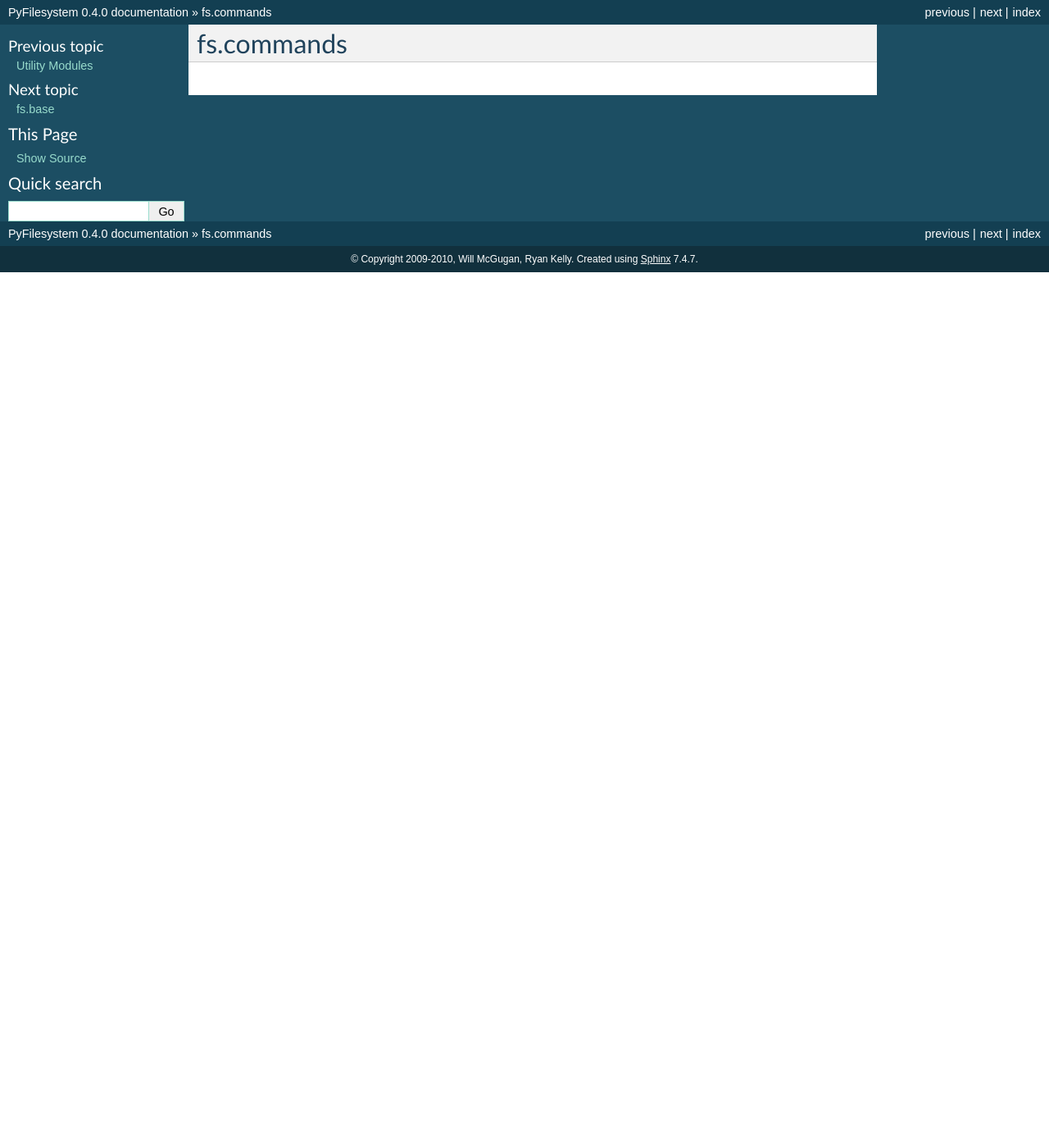
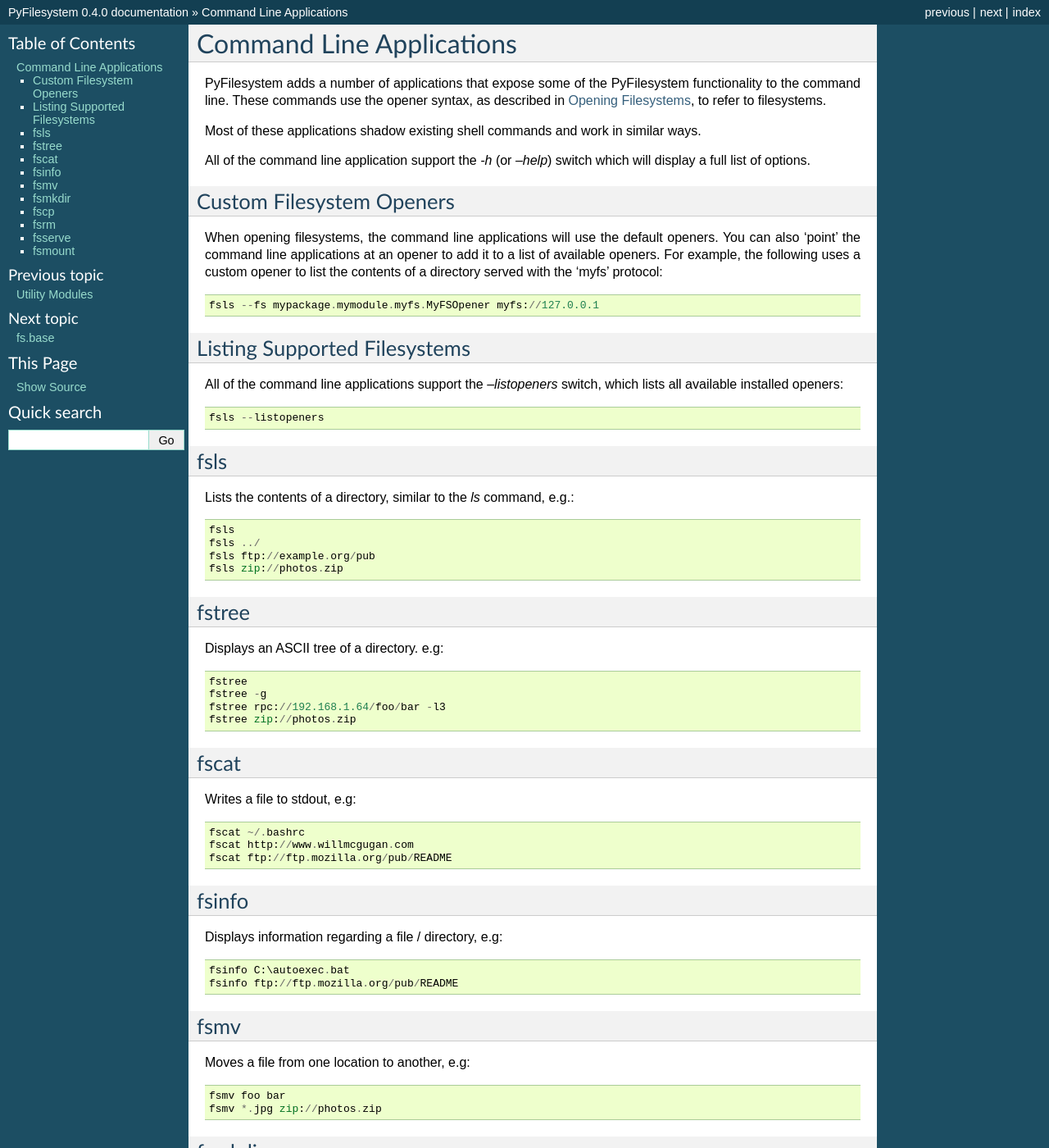
Before and after one commit to PyFilesystem/pyfilesystem, a Sphinx documentation site: the page built from docs/commands.rst, in a window 1280 px wide and 1400 px high. Shown: the whole window at 82% size. Built offline with Sphinx 7.4.7, drawn with Linux system fonts in a browser that asks for light colours; some of the changed text lies outside the part shown.

Commit message:
Docs on the command line apps

```diff
--- a/docs/commands.rst
+++ b/docs/commands.rst
@@ -1,2 +1,114 @@
-fs.commands
-===========
+Command Line Applications
+=========================
+
+PyFilesystem adds a number of applications that expose some of the PyFilesystem functionality to the command line.
+These commands use the opener syntax, as described in :doc:`opening`, to refer to filesystems.
+
+Most of these applications shadow existing shell commands and work in similar ways.
+
+All of the command line application support the `-h` (or `--help`) switch which will display a full list of options.
+
+
+Custom Filesystem Openers
+-------------------------
+
+When opening filesystems, the command line applications will use the default openers.
+You can also 'point' the command line applications at an opener to add it to a list of available openers.
+For example, the following uses a custom opener to list the contents of a directory served with the 'myfs' protocol::
+
+	fsls --fs mypackage.mymodule.myfs.MyFSOpener myfs://127.0.0.1
+
+Listing Supported Filesystems
+-----------------------------
+
+All of the command line applications support the `--listopeners` switch, which lists all available installed openers::
+
+	fsls --listopeners
+
+fsls
+----
+
+Lists the contents of a directory, similar to the `ls` command, e.g.::
+
+	fsls
+	fsls ../
+	fsls ftp://example.org/pub
+	fsls zip://photos.zip
+
+fstree
+------
+
+Displays an ASCII tree of a directory. e.g::
+
+	fstree
+	fstree -g
+	fstree rpc://192.168.1.64/foo/bar -l3
+	fstree zip://photos.zip
+
+fscat
+-----
+
+Writes a file to stdout, e.g::
+
+	fscat ~/.bashrc
+	fscat http://www.willmcgugan.com
+	fscat ftp://ftp.mozilla.org/pub/README
+
+fsinfo
+------
+
+Displays information regarding a file / directory, e.g::
+
+	fsinfo C:\autoexec.bat
+	fsinfo ftp://ftp.mozilla.org/pub/README
+
+fsmv
+----
+
+Moves a file from one location to another, e.g::
+
+	fsmv foo bar
+	fsmv *.jpg zip://photos.zip
+
+fsmkdir
+-------
+
+Makes a directory on a filesystem, e.g::
+
+	fsmkdir foo
+	fsmkdir ftp://ftp.mozilla.org/foo
+	fsmkdir rpc://127.0.0.1/foo
+
+fscp
+----
+
+Copies a file from one location to another, e.g::
+
+	fscp foo bar
+	fscp ftp://ftp.mozilla.org/pub/README readme.txt
+
+fsrm
+----
+
+Removes (deletes) a file from a filesystem, e.g::
+
+	fsrm foo
+	fsrm -r mydir
+
+fsserve
+-------
+
+Serves the contents of a filesystem over a network with one of a number of methods; HTTP, RPC or SFTP, e.g::
+
+	fsserve
+	fsserve --type rpc
+	fsserve --type http zip://photos.zip
+
+fsmount
+-------
+
+Mounts a filesystem with FUSE (on Linux) and Dokan (on Windows), e.g::
+
+	fsmount mem:// ram
+	fsserve mem:// M
+	fsserve ftp://ftp.mozilla.org/pub ftpgateway
--- a/docs/getting_started.rst
+++ b/docs/getting_started.rst
@@ -1,7 +1,7 @@
 Getting Started
 ===============
 
-PyFilesystem is a Python-only module and can be installed with easy_install or by source. PyFilesystem is know to work on Linux, Mac and OSX.
+PyFilesystem is a Python-only module and can be installed with easy_install or by source. PyFilesystem is known to work on Linux, Mac and OSX.
 
 Installing
 ----------
@@ -24,7 +24,7 @@
 
     >>> import fs
     >>> fs.__version__
-    '0.3.0'
+    '0.4.0'
 
 Prerequisites
 -------------
```
